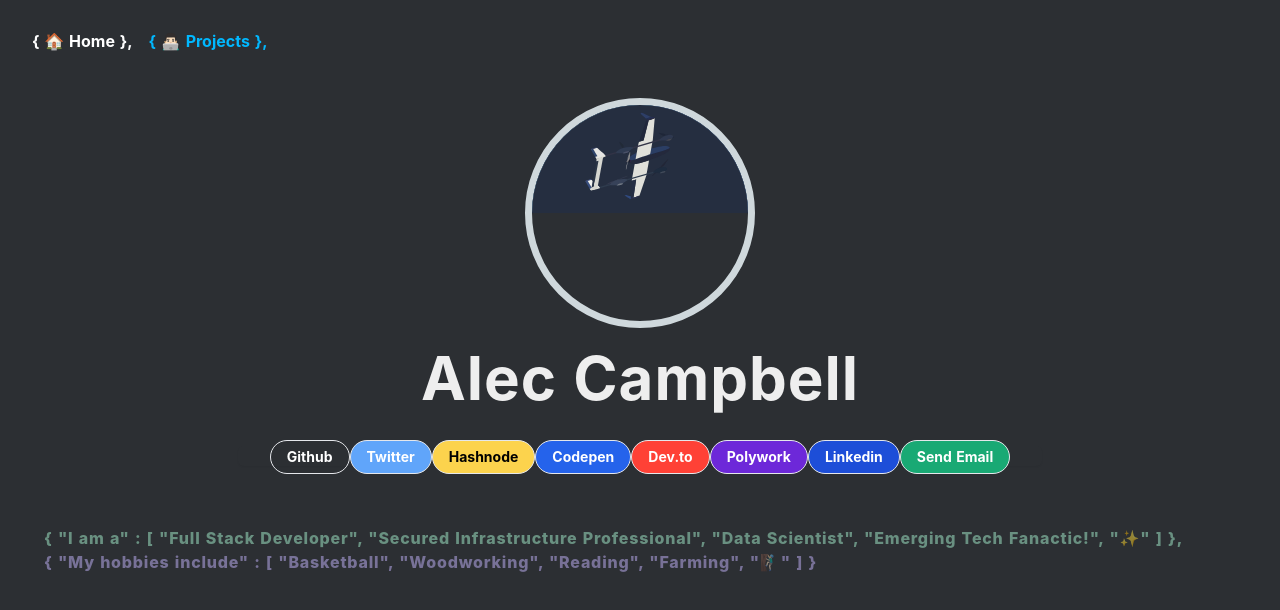
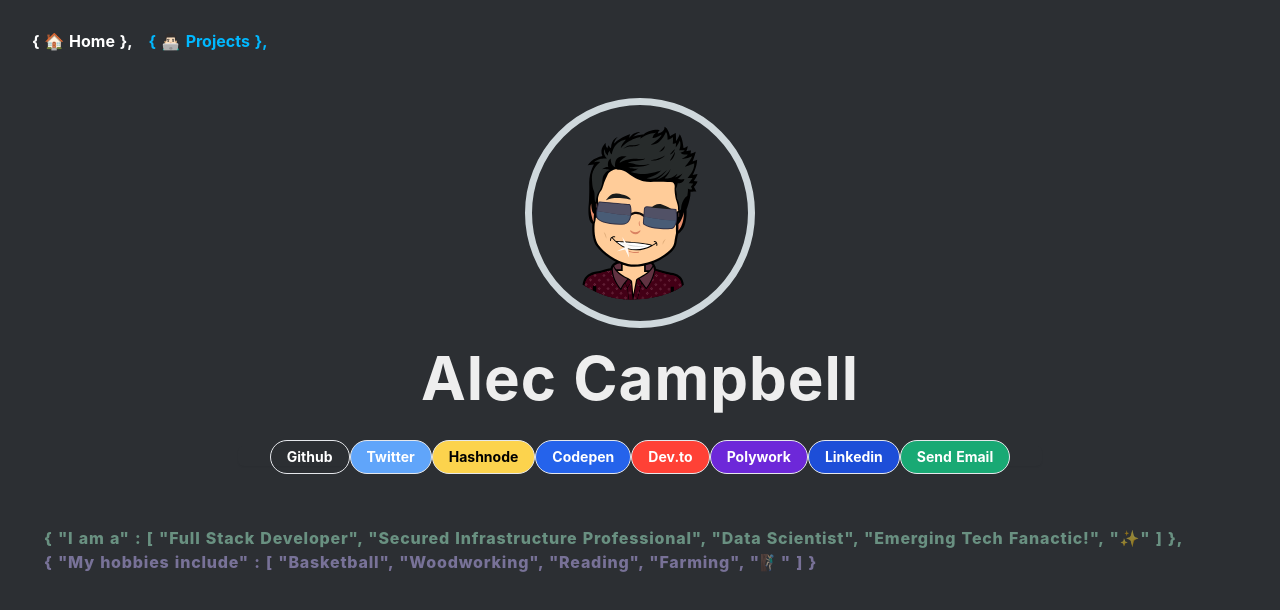
Before and after one commit to Uvacoder/test-abclinks2, a Nuxt app: page / in a window 1280 px wide. Shown: the top 610 px of the page. Built offline with nearby package versions, Linux system fonts and the light colour scheme; a web font is replaced by a local one.

Commit message:
Update Bitmoji.vue

```diff
--- a/components/Bitmoji.vue
+++ b/components/Bitmoji.vue
@@ -1,6 +1,6 @@
 <template>
   <div class="bitmojiAni">
-    <img svg-inline class="icon" src="~/assets/Alwin.svg" alt="example" />
+    <img svg-inline class="icon" src="~/assets/hanselbitmoji.svg" alt="example" />
   </div>
 </template>
 
```
